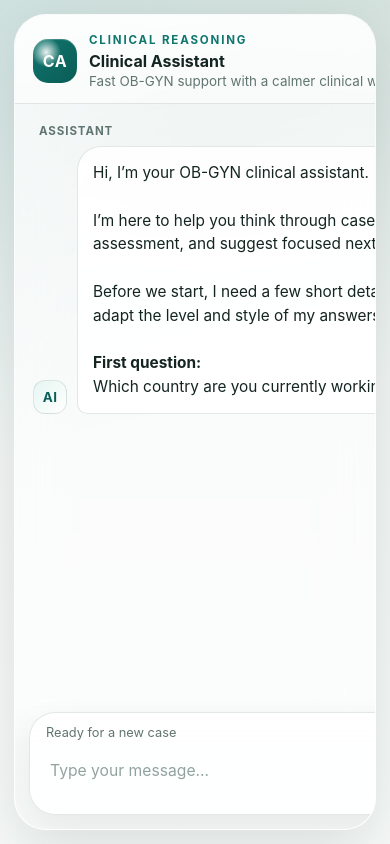
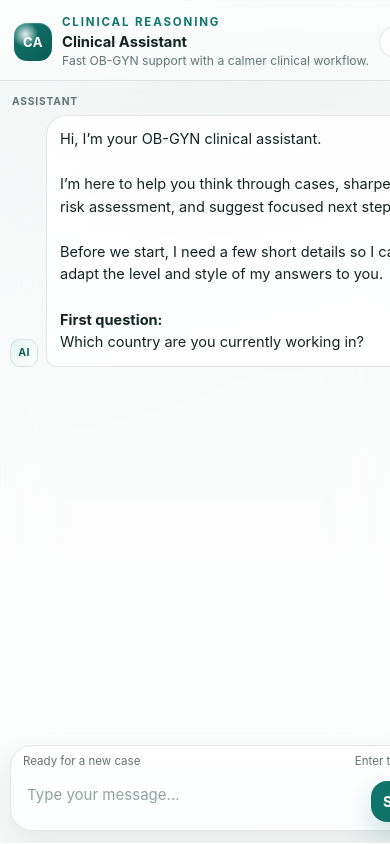
Before and after one commit to rangoren/clinical-agent, a FastAPI app: page / in a window 390 px wide. Run offline with FastAPI, Linux system fonts and the light colour scheme; data that the repository does not hold is empty.

Commit message:
Update onboarding, session safety, and UI

```diff
--- a/templates/index.html
+++ b/templates/index.html
@@ -216,6 +216,8 @@
 
         .message-stack {
             max-width: min(100%, 760px);
+            width: min(100%, 760px);
+            min-width: 0;
             display: flex;
             flex-direction: column;
             gap: 8px;
@@ -226,6 +228,7 @@
             display: flex;
             align-items: flex-end;
             gap: 10px;
+            min-width: 0;
         }
 
         .message-row.user .message-frame {
@@ -269,11 +272,14 @@
         }
 
         .bubble {
+            max-width: 100%;
+            min-width: 0;
             border-radius: 24px;
             padding: 14px 15px;
             line-height: 1.55;
             font-size: 0.96rem;
             word-break: break-word;
+            overflow-wrap: anywhere;
             border: 1px solid var(--line);
             background: var(--assistant);
             color: var(--text);
@@ -410,10 +416,12 @@
             display: flex;
             align-items: flex-end;
             gap: 10px;
+            min-width: 0;
         }
 
         .composer-input {
             flex: 1;
+            min-width: 0;
             resize: none;
             border: none;
             outline: none;
@@ -549,6 +557,138 @@
 
             .composer-shell {
                 padding: 14px 20px 18px;
+            }
+        }
+
+        @media (max-width: 640px) {
+            body {
+                padding: 0;
+            }
+
+            .app-shell {
+                width: 100%;
+                min-height: 100vh;
+                border-radius: 0;
+                border-left: none;
+                border-right: none;
+                box-shadow: none;
+            }
+
+            .topbar {
+                gap: 10px;
+                padding: 14px 14px 12px;
+            }
+
+            .brand {
+                gap: 10px;
+            }
+
+            .brand-badge {
+                width: 38px;
+                height: 38px;
+                border-radius: 13px;
+                font-size: 0.82rem;
+            }
+
+            .brand-title {
+                font-size: 0.92rem;
+            }
+
+            .brand-subtitle {
+                font-size: 0.76rem;
+            }
+
+            .status-pill {
+                padding: 8px 10px;
+                font-size: 0.72rem;
+            }
+
+            .content {
+                padding: 10px 10px 0;
+            }
+
+            .chat-panel {
+                padding: 4px 0 14px;
+            }
+
+            .message-row {
+                margin-bottom: 12px;
+            }
+
+            .message-stack {
+                width: 100%;
+            }
+
+            .message-frame {
+                gap: 8px;
+            }
+
+            .avatar {
+                width: 28px;
+                height: 28px;
+                border-radius: 10px;
+                font-size: 0.66rem;
+            }
+
+            .message-label {
+                font-size: 0.64rem;
+                padding: 0 2px;
+            }
+
+            .bubble {
+                padding: 12px 13px;
+                font-size: 0.91rem;
+                border-radius: 20px;
+            }
+
+            .composer-shell {
+                padding: 10px 10px 12px;
+            }
+
+            .composer-card {
+                border-radius: 22px;
+                padding: 8px;
+                gap: 8px;
+            }
+
+            .composer-meta {
+                padding: 0 4px;
+                font-size: 0.72rem;
+            }
+
+            .composer-main {
+                gap: 8px;
+            }
+
+            .composer-input {
+                min-height: 46px;
+                font-size: 0.94rem;
+                padding: 8px 8px 6px;
+            }
+
+            .primary-button {
+                min-width: 56px;
+                padding: 12px 12px;
+                border-radius: 16px;
+                font-size: 0.9rem;
+            }
+
+            .utility-card,
+            .feedback-card {
+                flex-direction: column;
+                align-items: stretch;
+            }
+
+            .feedback-actions,
+            .utility-actions,
+            .session-banner-actions {
+                width: 100%;
+            }
+
+            .feedback-actions button,
+            .utility-actions button,
+            .session-banner-actions button {
+                flex: 1;
             }
         }
     </style>
```
